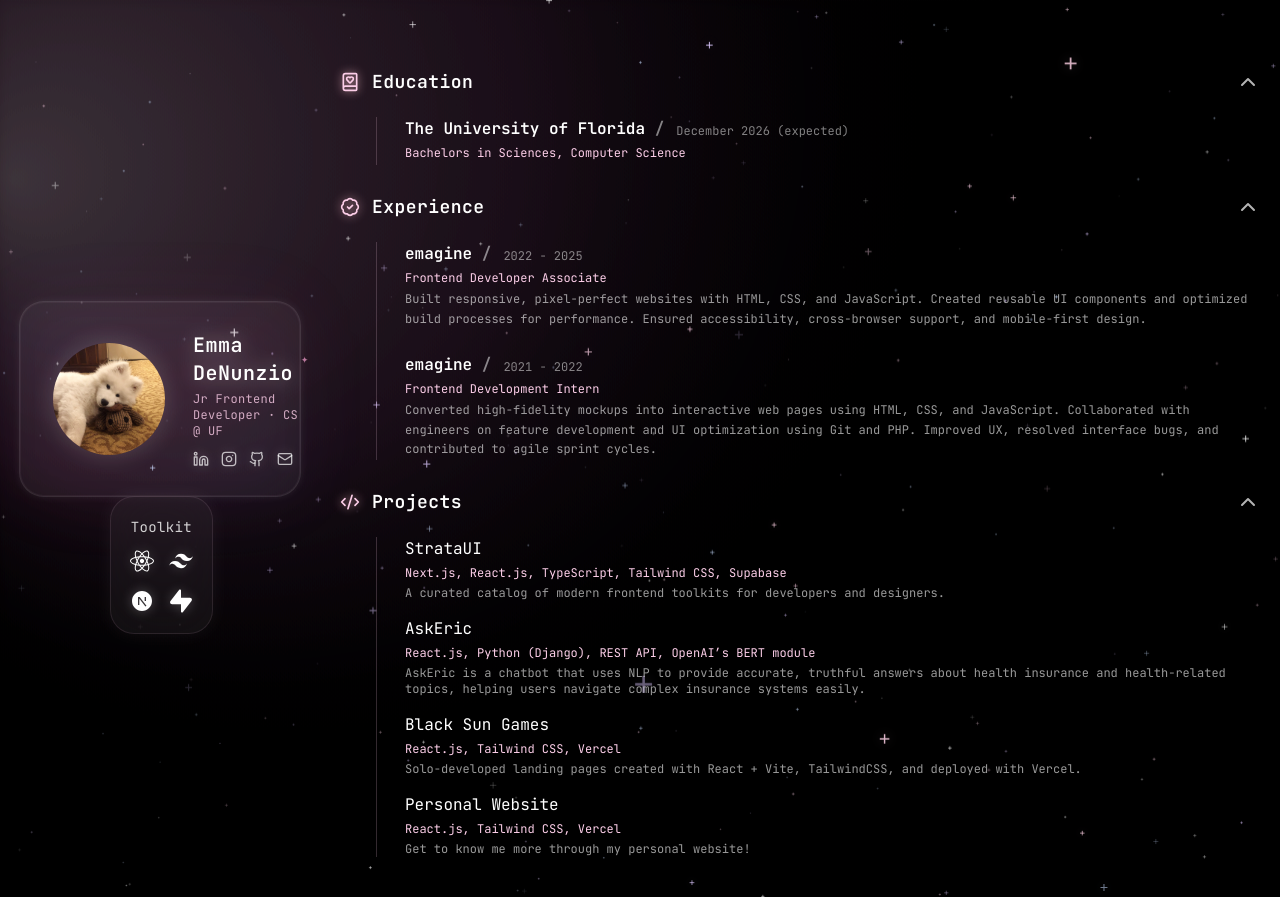
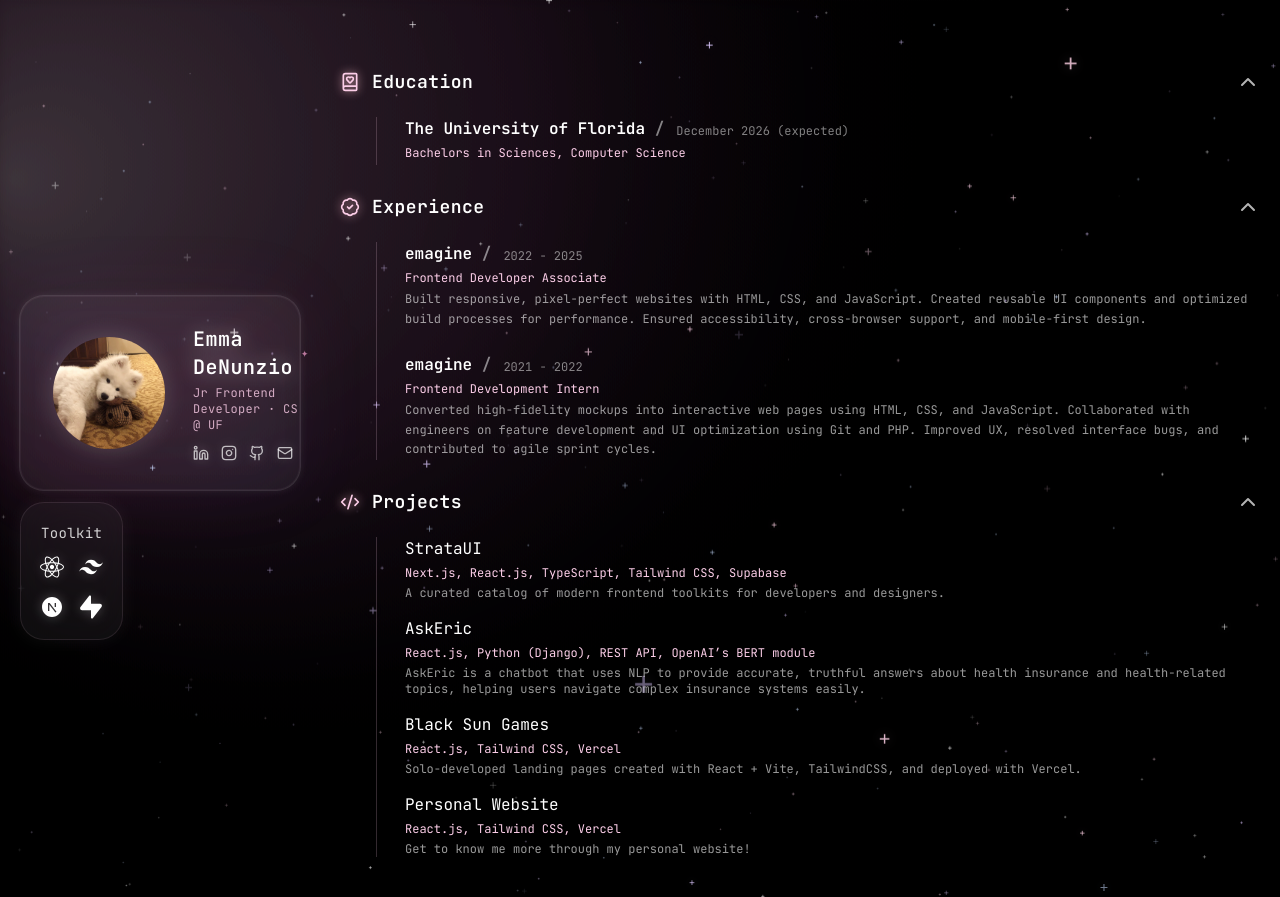
Before and after one commit to emijane/edenunz, a React (Vite) app in the folder portfolio/: page / in a window 1280 px wide. Built offline with nearby package versions, Linux system fonts and the light colour scheme; no server answers.

Commit message:
spacing updates for grid

```diff
--- a/portfolio/src/App.jsx
+++ b/portfolio/src/App.jsx
@@ -24,11 +24,11 @@
                       <ParallaxHover>
                         <ProfileCard />
                       </ParallaxHover>
-                      <div className='flex'>
+                      <div className='flex w-full mt-3'>
+                        <TechStack/>
                         <div className="w-full mt-6">
                             <SpotifyWidget />
                         </div>
-                        <TechStack/>
                       </div>
                     </div>
 
```
